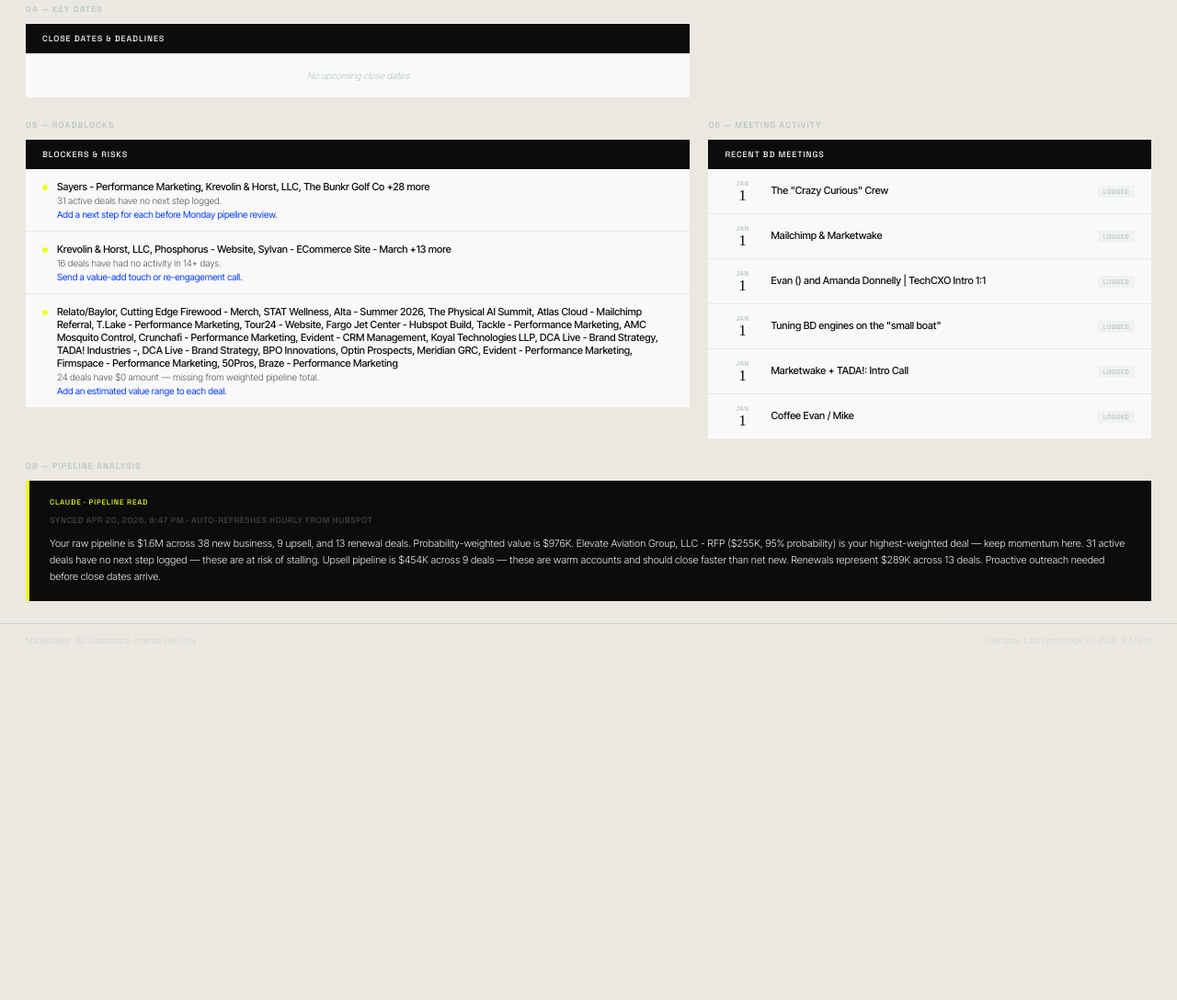
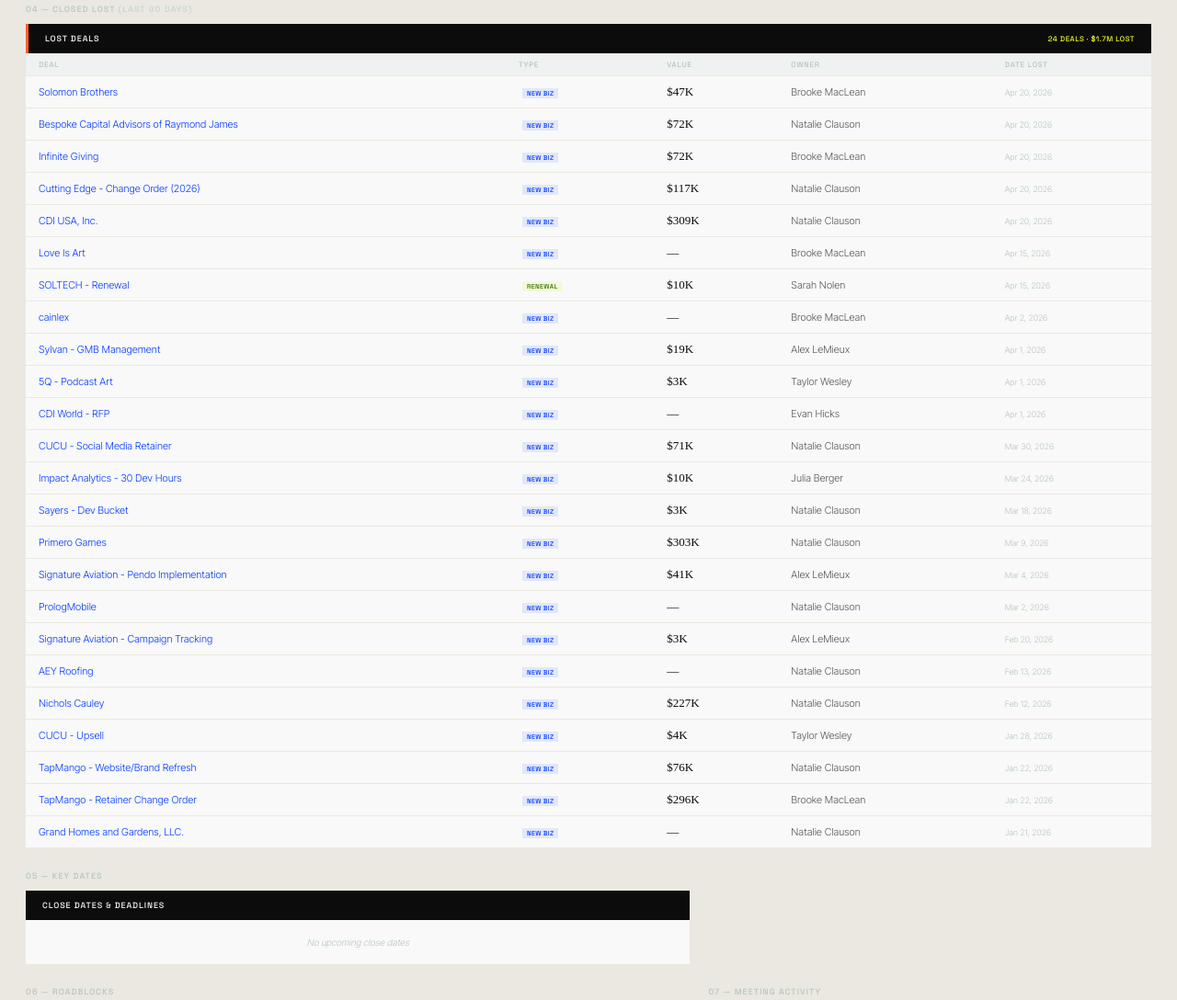
Before and after one commit to evanhicks-ech/BD_Pipeline_DB, a plain HTML site: page index.html in a window 1280 px wide. Shown: the part 3410-4498 px from the top of the page at 92% size. Before the commit the page ends 4124 px from the top, so only its background shows below. Drawn offline with Linux system fonts and the light colour scheme.

Commit message:
feat: add closed lost deals section (last 90 days)

```diff
--- a/data.json
+++ b/data.json
@@ -1,5 +1,5 @@
 {
-  "synced": "2026-04-20T20:47:00.646880+00:00",
+  "synced": "2026-04-20T20:52:37.608330+00:00",
   "deals": [
     {
       "id": "58332124842",
@@ -145,9 +145,9 @@
       "stageId": "267918443",
       "close": null,
       "nextStep": "",
-      "lastAct": "2026-03-26",
+      "lastAct": "2026-04-20",
       "contacts": 1,
-      "owner": "Evan Hicks",
+      "owner": "Alex LeMieux",
       "dealType": "Renewal",
       "description": ""
     },
@@ -902,6 +902,248 @@
       "description": ""
     }
   ],
+  "closedLost": [
+    {
+      "id": "49134465027",
+      "name": "Solomon Brothers",
+      "amount": 47160.0,
+      "pipe": "57c08100-c4cd-4a1e-a2ac-e90519f45454",
+      "dealType": "",
+      "close": "2026-04-20",
+      "owner": "Brooke MacLean",
+      "lostReason": ""
+    },
+    {
+      "id": "55769677595",
+      "name": "Bespoke Capital Advisors of Raymond James",
+      "amount": 72000.0,
+      "pipe": "57c08100-c4cd-4a1e-a2ac-e90519f45454",
+      "dealType": "",
+      "close": "2026-04-20",
+      "owner": "Natalie Clauson",
+      "lostReason": ""
+    },
+    {
+      "id": "54420957564",
+      "name": "Infinite Giving",
+      "amount": 72000.0,
+      "pipe": "57c08100-c4cd-4a1e-a2ac-e90519f45454",
+      "dealType": "",
+      "close": "2026-04-20",
+      "owner": "Brooke MacLean",
+      "lostReason": ""
+    },
+    {
+      "id": "43264128289",
+      "name": "Cutting Edge - Change Order (2026)",
+      "amount": 117000.0,
+      "pipe": "57c08100-c4cd-4a1e-a2ac-e90519f45454",
+      "dealType": "",
+      "close": "2026-04-20",
+      "owner": "Natalie Clauson",
+      "lostReason": ""
+    },
+    {
+      "id": "54829708939",
+      "name": "CDI USA, Inc.",
+      "amount": 309050.0,
+      "pipe": "57c08100-c4cd-4a1e-a2ac-e90519f45454",
+      "dealType": "",
+      "close": "2026-04-20",
+      "owner": "Natalie Clauson",
+      "lostReason": ""
+    },
+    {
+      "id": "58563883333",
+      "name": "Love Is Art",
+      "amount": 0.0,
+      "pipe": "57c08100-c4cd-4a1e-a2ac-e90519f45454",
+      "dealType": "newbusiness",
+      "close": "2026-04-15",
+      "owner": "Brooke MacLean",
+      "lostReason": ""
+    },
+    {
+      "id": "58406285352",
+      "name": "SOLTECH - Renewal",
+      "amount": 10311.0,
+      "pipe": "fe3127d4-2fac-46cc-af91-d21cd0ce70cd",
+      "dealType": "Renewal",
+      "close": "2026-04-15",
+      "owner": "Sarah Nolen",
+      "lostReason": ""
+    },
+    {
+      "id": "58641885095",
+      "name": "cainlex",
+      "amount": 0.0,
+      "pipe": "57c08100-c4cd-4a1e-a2ac-e90519f45454",
+      "dealType": "",
+      "close": "2026-04-02",
+      "owner": "Brooke MacLean",
+      "lostReason": ""
+    },
+    {
+      "id": "57865520515",
+      "name": "Sylvan - GMB Management",
+      "amount": 18902.0,
+      "pipe": "57c08100-c4cd-4a1e-a2ac-e90519f45454",
+      "dealType": "",
+      "close": "2026-04-01",
+      "owner": "Alex LeMieux",
+      "lostReason": "Cost/Budget"
+    },
+    {
+      "id": "57961460334",
+      "name": "5Q - Podcast Art",
+      "amount": 3450.0,
+      "pipe": "57c08100-c4cd-4a1e-a2ac-e90519f45454",
+      "dealType": "",
+      "close": "2026-04-01",
+      "owner": "Taylor Wesley",
+      "lostReason": "Cost/Budget"
+    },
+    {
+      "id": "58474886215",
+      "name": "CDI World - RFP",
+      "amount": 0.0,
+      "pipe": "57c08100-c4cd-4a1e-a2ac-e90519f45454",
+      "dealType": "newbusiness",
+      "close": "2026-04-01",
+      "owner": "Evan Hicks",
+      "lostReason": ""
+    },
+    {
+      "id": "57506390312",
+      "name": "CUCU - Social Media Retainer",
+      "amount": 71100.0,
+      "pipe": "57c08100-c4cd-4a1e-a2ac-e90519f45454",
+      "dealType": "",
+      "close": "2026-03-30",
+      "owner": "Natalie Clauson",
+      "lostReason": ""
+    },
+    {
+      "id": "57619603970",
+      "name": "Impact Analytics - 30 Dev Hours",
+      "amount": 10125.0,
+      "pipe": "57c08100-c4cd-4a1e-a2ac-e90519f45454",
+      "dealType": "",
+      "close": "2026-03-24",
+      "owner": "Julia Berger",
+      "lostReason": "Cost/Budget"
+    },
+    {
+      "id": "48886894247",
+      "name": "Sayers - Dev Bucket",
+      "amount": 3150.0,
+      "pipe": "57c08100-c4cd-4a1e-a2ac-e90519f45454",
+      "dealType": "",
+      "close": "2026-03-18",
+      "owner": "Natalie Clauson",
+      "lostReason": ""
+    },
+    {
+      "id": "49138865255",
+      "name": "Primero Games",
+      "amount": 303250.0,
+      "pipe": "57c08100-c4cd-4a1e-a2ac-e90519f45454",
+      "dealType": "",
+      "close": "2026-03-09",
+      "owner": "Natalie Clauson",
+      "lostReason": ""
+    },
+    {
+      "id": "49913719048",
+      "name": "Signature Aviation - Pendo Implementation",
+      "amount": 40888.75,
+      "pipe": "57c08100-c4cd-4a1e-a2ac-e90519f45454",
+      "dealType": "",
+      "close": "2026-03-04",
+      "owner": "Alex LeMieux",
+      "lostReason": "No longer needed"
+    },
+    {
+      "id": "56735664947",
+      "name": "PrologMobile",
+      "amount": 0.0,
+      "pipe": "57c08100-c4cd-4a1e-a2ac-e90519f45454",
+      "dealType": "newbusiness",
+      "close": "2026-03-02",
+      "owner": "Natalie Clauson",
+      "lostReason": "Cost/Budget"
+    },
+    {
+      "id": "54326538595",
+      "name": "Signature Aviation - Campaign Tracking",
+      "amount": 2700.0,
+      "pipe": "57c08100-c4cd-4a1e-a2ac-e90519f45454",
+      "dealType": "",
+      "close": "2026-02-20",
+      "owner": "Alex LeMieux",
+      "lostReason": "No longer needed"
+    },
+    {
+      "id": "55922555041",
+      "name": "AEY Roofing",
+      "amount": 0.0,
+      "pipe": "57c08100-c4cd-4a1e-a2ac-e90519f45454",
+      "dealType": "",
+      "close": "2026-02-13",
+      "owner": "Natalie Clauson",
+      "lostReason": ""
+    },
+    {
+      "id": "53995959182",
+      "name": "Nichols Cauley",
+      "amount": 226750.0,
+      "pipe": "57c08100-c4cd-4a1e-a2ac-e90519f45454",
+      "dealType": "",
+      "close": "2026-02-12",
+      "owner": "Natalie Clauson",
+      "lostReason": ""
+    },
+    {
+      "id": "54615861368",
+      "name": "CUCU - Upsell",
+      "amount": 4000.0,
+      "pipe": "57c08100-c4cd-4a1e-a2ac-e90519f45454",
+      "dealType": "",
+      "close": "2026-01-28",
+      "owner": "Taylor Wesley",
+      "lostReason": "No longer needed"
+    },
+    {
+      "id": "48943051535",
+      "name": "TapMango - Website/Brand Refresh",
+      "amount": 76000.0,
+      "pipe": "57c08100-c4cd-4a1e-a2ac-e90519f45454",
+      "dealType": "",
+      "close": "2026-01-22",
+      "owner": "Natalie Clauson",
+      "lostReason": ""
+    },
+    {
+      "id": "48945850234",
+      "name": "TapMango - Retainer Change Order",
+      "amount": 296410.0,
+      "pipe": "57c08100-c4cd-4a1e-a2ac-e90519f45454",
+      "dealType": "",
+      "close": "2026-01-22",
+      "owner": "Brooke MacLean",
+      "lostReason": "No longer needed"
+    },
+    {
+      "id": "53879117423",
+      "name": "Grand Homes and Gardens, LLC.",
+      "amount": 0.0,
+      "pipe": "57c08100-c4cd-4a1e-a2ac-e90519f45454",
+      "dealType": "",
+      "close": "2026-01-21",
+      "owner": "Natalie Clauson",
+      "lostReason": "Cost/Budget"
+    }
+  ],
   "meetings": [
     {
       "id": "108184293801",
--- a/index.html
+++ b/index.html
@@ -101,6 +101,14 @@
 .deals-top-bar{display:flex;align-items:center;justify-content:space-between;margin-bottom:10px;}
 .expand-icon{font-size:9px;color:var(--mw-muted-green);margin-left:6px;transition:transform .2s;}
 .deal-row.open .expand-icon{transform:rotate(90deg);}
+/* CLOSED LOST */
+.cl-table{width:100%;border-collapse:collapse;}
+.cl-table th{padding:7px 14px;text-align:left;font-family:var(--font-label);font-size:8px;font-weight:500;text-transform:uppercase;letter-spacing:.1em;color:var(--mw-muted-green);background:var(--mw-off-white);border-bottom:1px solid var(--mw-beige);}
+.cl-table td{padding:9px 14px;border-bottom:1px solid var(--mw-beige);vertical-align:middle;font-size:11px;}
+.cl-table tbody tr:hover{background:var(--mw-off-white);}
+.cl-amount{font-family:var(--font-display);font-size:13px;font-weight:200;}
+.cl-date{font-size:9px;color:var(--mw-muted-green);}
+.cl-reason{font-size:10px;color:#777;font-style:italic;}
 
 /* KEY DATES */
 .date-item{padding:12px 18px;border-bottom:1px solid var(--mw-beige);display:grid;grid-template-columns:48px 1fr auto;align-items:center;gap:12px;}
@@ -184,9 +192,20 @@
     <div id="rnDealsWrap"></div>
   </div>
 
+  <div>
+    <div class="section-label">04 — Closed Lost <span style="font-weight:300;opacity:.6">(last 90 days)</span></div>
+    <div class="card">
+      <div class="card-header" style="border-left:3px solid var(--mw-orange)">
+        <span class="card-title">Lost Deals</span>
+        <span class="card-sub" id="closedLostCount"></span>
+      </div>
+      <div style="overflow-x:auto" id="closedLostWrap"></div>
+    </div>
+  </div>
+
   <div class="two-col">
     <div>
-      <div class="section-label">04 — Key Dates</div>
+      <div class="section-label">05 — Key Dates</div>
       <div class="card">
         <div class="card-header"><span class="card-title">Close Dates & Deadlines</span></div>
         <div id="keyDates"></div>
@@ -196,14 +215,14 @@
 
   <div class="two-col">
     <div>
-      <div class="section-label">05 — Roadblocks</div>
+      <div class="section-label">06 — Roadblocks</div>
       <div class="card">
         <div class="card-header"><span class="card-title">Blockers & Risks</span></div>
         <div id="roadblocks"></div>
       </div>
     </div>
     <div>
-      <div class="section-label">06 — Meeting Activity</div>
+      <div class="section-label">07 — Meeting Activity</div>
       <div class="card">
         <div class="card-header"><span class="card-title">Recent BD Meetings</span></div>
         <div id="meetingsList"></div>
@@ -249,6 +268,7 @@
 
 // ─── DATA (populated at runtime from data.json) ───
 let DEALS = [];
+let CLOSED_LOST = [];
 let MEETINGS = [];
 
 // ─── HELPERS ─────────────────────────────────────
@@ -474,6 +494,40 @@
     </div>`).join('');
 }
 
+// ─── RENDER: CLOSED LOST ─────────────────────────
+function renderClosedLost(){
+  const NB_CL='caa876d5-e7c0-467b-9456-ec136d6f83f1';
+  const RN_CL='74889ee1-e828-43e0-a467-5e2916da3932';
+  if(!CLOSED_LOST.length){
+    document.getElementById('closedLostCount').textContent='None in last 90 days';
+    document.getElementById('closedLostWrap').innerHTML='<div class="empty">No closed lost deals in the last 90 days</div>';
+    return;
+  }
+  const totalLost=CLOSED_LOST.reduce((s,d)=>s+d.amount,0);
+  document.getElementById('closedLostCount').textContent=`${CLOSED_LOST.length} deals · ${fmt(totalLost)} lost`;
+
+  const typeLabel = d => {
+    if(d.dealType==='Upsell'||d.dealType==='Account Expansion') return '<span class="type-badge tb-up">Upsell</span>';
+    if(d.dealType==='Renewal') return '<span class="type-badge tb-rn">Renewal</span>';
+    if(d.pipe===RN_PIPE) return '<span class="type-badge tb-rn">Renewal</span>';
+    return '<span class="type-badge tb-nb">New Biz</span>';
+  };
+
+  document.getElementById('closedLostWrap').innerHTML=`
+    <table class="cl-table">
+      <thead><tr><th>Deal</th><th>Type</th><th>Value</th><th>Owner</th><th>Date Lost</th></tr></thead>
+      <tbody>${CLOSED_LOST.map(d=>`
+        <tr>
+          <td><a class="hs-link" href="https://app.hubspot.com/contacts/20433258/record/0-3/${d.id}" target="_blank">${d.name}</a></td>
+          <td>${typeLabel(d)}</td>
+          <td><span class="cl-amount">${fmt(d.amount)}</span></td>
+          <td class="opp-owner">${d.owner}</td>
+          <td><span class="cl-date">${d.close?fmtD(d.close):'—'}</span></td>
+        </tr>`).join('')}
+      </tbody>
+    </table>`;
+}
+
 // ─── RENDER: MEETINGS ────────────────────────────
 function renderMeetings(){
   const today=new Date().toDateString();
@@ -534,6 +588,7 @@
     if(!resp.ok) throw new Error('not found');
     const data=await resp.json();
     DEALS=data.deals||[];
+    CLOSED_LOST=data.closedLost||[];
     MEETINGS=data.meetings||[];
     syncTime=new Date(data.synced).toLocaleString('en-US',{month:'short',day:'numeric',year:'numeric',hour:'numeric',minute:'2-digit'});
     document.getElementById('syncNote').textContent='Live data · Last synced '+syncTime;
@@ -545,6 +600,7 @@
   renderStages();
   renderOpps();
   renderDates();
+  renderClosedLost();
   renderRoadblocks();
   renderMeetings();
   renderAnalysis(syncTime);
```
Also changed, not shown: 1 other file.
